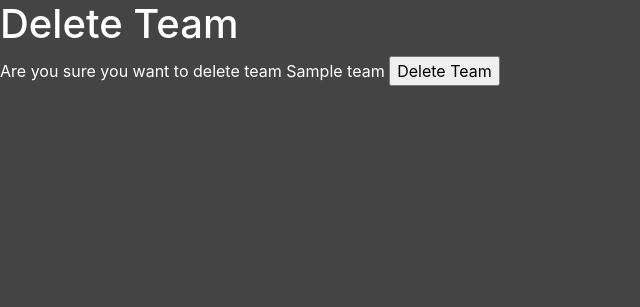
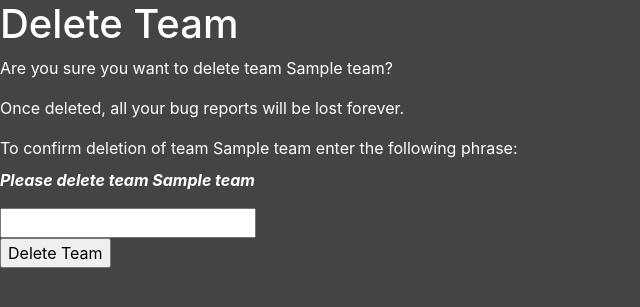
Before and after one commit to Code-Institute-Submissions/tgc07-project04, a Django app: page /teams/1/delete-team/ in a window 1280 px wide. Shown: the part 56-363 px from the top of the page, without its empty margins (0-640 px from the left). Run offline with Django 3.2, Linux system fonts and the light colour scheme; a user stored in the database is signed in; tables that the repository leaves empty hold one stand-in row (values such as "Sample post"); some libraries are stand-ins or nearby versions.

Commit message:
Add basic deletion confirmation phrase check before team deletion

```diff
--- a/teams/templates/teams/delete-team.html
+++ b/teams/templates/teams/delete-team.html
@@ -1,15 +1,21 @@
 {% extends 'base-template.html' %}
-{%load crispy_forms_tags %}
 
 {% block title %}Delete Team{% endblock %}
 
 {%block content %}
-
-  <h1>Delete Team</h1>
-  <form method="POST">
-    {% csrf_token %}
-    Are you sure you want to delete team {{team.team_name}}
-    <input type="submit" value="Delete Team">
-  </form>
-
+    <h1>Delete Team</h1>
+    <form method="POST">
+        {% csrf_token %}
+        <p>Are you sure you want to delete team {{team.team_name}}?</p>
+        <p>Once deleted, all your bug reports will be lost forever.</p>
+        <label for="delete_team_confirmation">To confirm deletion of team {{team.team_name}} enter the following phrase:</label>
+        <p><strong><em>Please delete team {{ team.team_name }}</em></strong></p>
+        <input type="text" name="delete_team_confirmation" id="delete_team_confirmation" class="{% if error %}is-invalid{% endif %}">
+        <div id="delete_team_feedback" class="invalid-feedback">
+            The deletion confirmation phrase must match exactly.
+        </div>
+        <div>
+            <input type="submit" value="Delete Team">
+        </div>
+    </form>
 {% endblock %}
--- a/teams/views.py
+++ b/teams/views.py
@@ -85,10 +85,17 @@ def update_team(request, team_id):
 def delete_team(request, team_id):
     if request.method == "POST":
         team_to_delete = get_object_or_404(Team, pk=team_id)
-        team_to_delete.delete()
-        messages.add_message(request, messages.SUCCESS, f"Deleted team \
-            {team_to_delete.team_name}")
-        return redirect(reverse('home_route'))
+        if request.POST.get('delete_team_confirmation')==(
+            "Please delete team " + team_to_delete.team_name):
+            team_to_delete.delete()
+            messages.add_message(request, messages.SUCCESS, f"Deleted team \
+                {team_to_delete.team_name}")
+            return redirect(reverse('user_memberships_route'))
+        else:
+            return render(request, 'teams/delete-team.html', {
+                'team': team_to_delete,
+                'error': True
+            })
 
     # GET method requests
     else:
```
